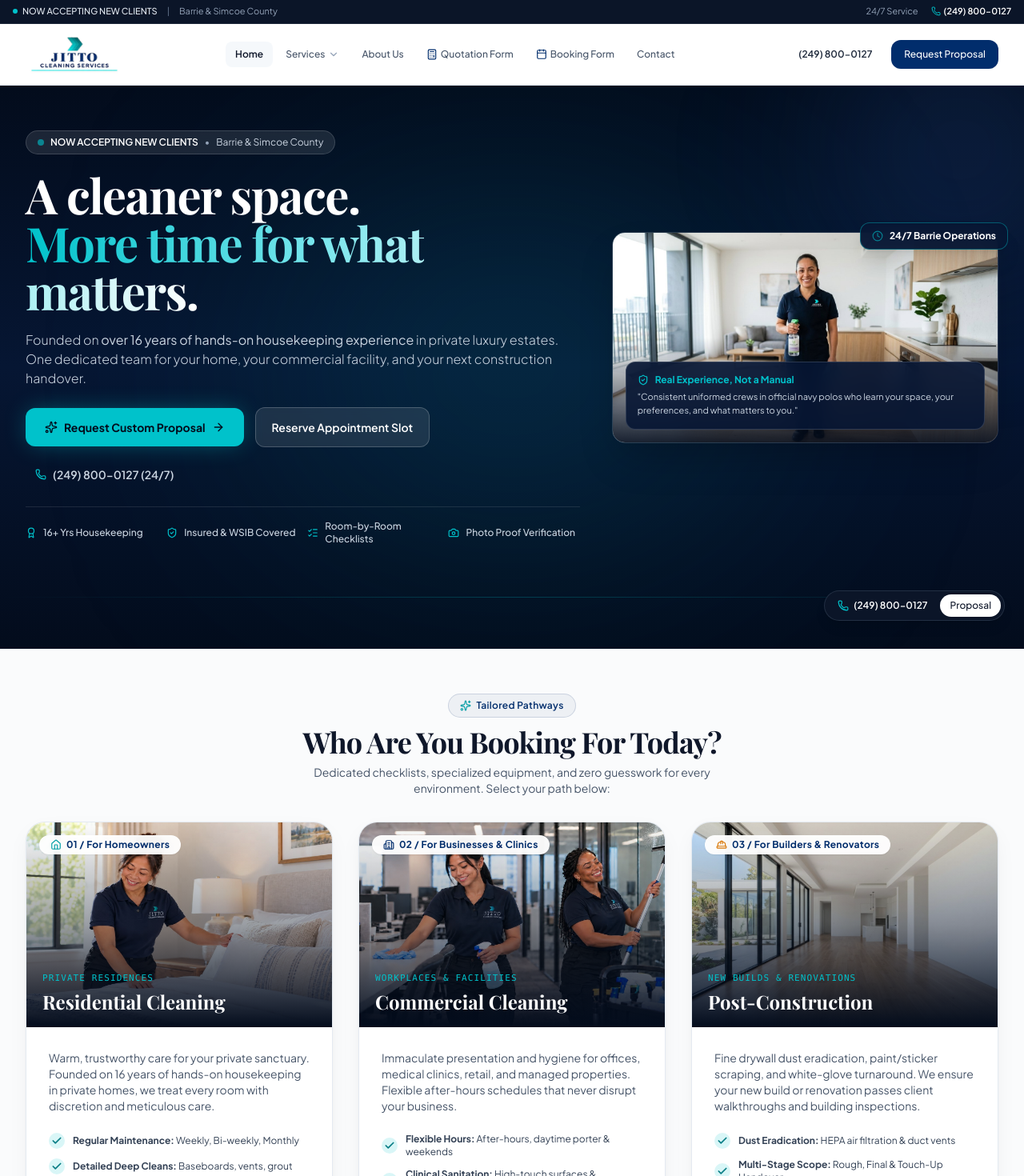
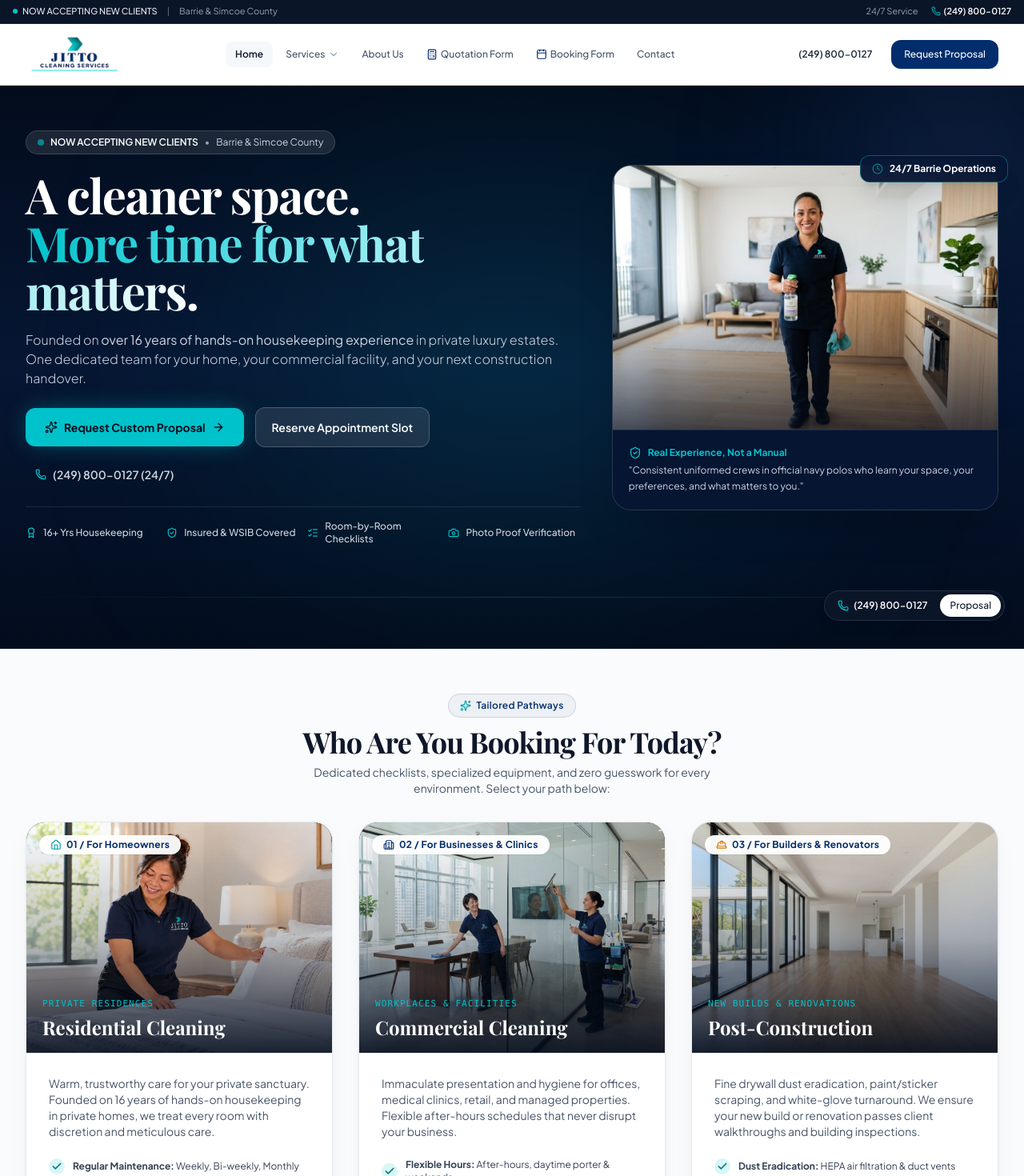
Before and after one commit to ur2dboi/cleaning-, a React (Vite) app: page / in a window 1280 px wide. Shown: the top 1470 px of the page at 80% size. Built offline with nearby package versions, Linux system fonts and the light colour scheme; a web font is replaced by a local one.

Commit message:
Fix image positioning and safe framing for all photos with people to prevent cropping on mobile and desktop

```diff
--- a/src/components/ServicePathCards.tsx
+++ b/src/components/ServicePathCards.tsx
@@ -41,13 +41,13 @@
         <div className="group bg-white rounded-3xl overflow-hidden border border-slate-200/90 shadow-card hover:shadow-card-hover hover:border-jitto-navy/40 transition-all duration-300 flex flex-col justify-between transform hover:-translate-y-1">
           <div>
             {/* Image Container with Gradient & Badge */}
-            <div className="relative h-64 overflow-hidden bg-slate-900">
+            <div className="relative h-64 sm:h-72 overflow-hidden bg-slate-900">
               <img
                 src="/images/residential-hero.jpg"
                 alt="Jitto Residential Housekeeper in official uniform making bed"
-                className="w-full h-full object-cover group-hover:scale-105 transition-transform duration-700 ease-out"
+                className="w-full h-full object-cover object-[25%_center] group-hover:scale-105 transition-transform duration-700 ease-out"
               />
-              <div className="absolute inset-0 bg-gradient-to-t from-jitto-navy-950 via-jitto-navy-950/40 to-transparent" />
+              <div className="absolute inset-0 bg-gradient-to-t from-jitto-navy-950/90 via-jitto-navy-950/25 to-transparent pointer-events-none" />
 
               {/* Floating Frosted Pill */}
               <div className="absolute top-4 left-4 bg-white/95 backdrop-blur-md px-3.5 py-1 rounded-full text-xs font-bold text-jitto-navy tracking-wide flex items-center gap-1.5 shadow-sm">
@@ -126,13 +126,13 @@
         <div className="group bg-white rounded-3xl overflow-hidden border border-slate-200/90 shadow-card hover:shadow-card-hover hover:border-jitto-navy/40 transition-all duration-300 flex flex-col justify-between transform hover:-translate-y-1">
           <div>
             {/* Image Container with Gradient & Badge */}
-            <div className="relative h-64 overflow-hidden bg-slate-900">
+            <div className="relative h-64 sm:h-72 overflow-hidden bg-slate-900">
               <img
                 src="/images/commercial-hero.jpg"
                 alt="Jitto Commercial Cleaning Team in office uniform"
-                className="w-full h-full object-cover group-hover:scale-105 transition-transform duration-700 ease-out"
+                className="w-full h-full object-cover object-[55%_center] group-hover:scale-105 transition-transform duration-700 ease-out"
               />
-              <div className="absolute inset-0 bg-gradient-to-t from-jitto-navy-950 via-jitto-navy-950/40 to-transparent" />
+              <div className="absolute inset-0 bg-gradient-to-t from-jitto-navy-950/90 via-jitto-navy-950/25 to-transparent pointer-events-none" />
 
               {/* Floating Frosted Pill */}
               <div className="absolute top-4 left-4 bg-white/95 backdrop-blur-md px-3.5 py-1 rounded-full text-xs font-bold text-jitto-navy tracking-wide flex items-center gap-1.5 shadow-sm">
@@ -211,13 +211,13 @@
         <div className="group bg-white rounded-3xl overflow-hidden border border-slate-200/90 shadow-card hover:shadow-card-hover hover:border-jitto-navy/40 transition-all duration-300 flex flex-col justify-between transform hover:-translate-y-1">
           <div>
             {/* Image Container with Gradient & Badge */}
-            <div className="relative h-64 overflow-hidden bg-slate-900">
+            <div className="relative h-64 sm:h-72 overflow-hidden bg-slate-900">
               <img
                 src="/images/home-post-construction.jpg"
                 alt="Post-construction handover ready luxury modern home"
                 className="w-full h-full object-cover group-hover:scale-105 transition-transform duration-700 ease-out"
               />
-              <div className="absolute inset-0 bg-gradient-to-t from-jitto-navy-950 via-jitto-navy-950/40 to-transparent" />
+              <div className="absolute inset-0 bg-gradient-to-t from-jitto-navy-950/90 via-jitto-navy-950/25 to-transparent pointer-events-none" />
 
               {/* Floating Frosted Pill */}
               <div className="absolute top-4 left-4 bg-white/95 backdrop-blur-md px-3.5 py-1 rounded-full text-xs font-bold text-jitto-navy tracking-wide flex items-center gap-1.5 shadow-sm">
--- a/src/pages/HomePage.tsx
+++ b/src/pages/HomePage.tsx
@@ -117,29 +117,30 @@
 
             {/* Right Visual Floating Composition */}
             <div className="lg:col-span-5 relative">
-              <div className="relative rounded-2xl overflow-hidden border border-white/15 shadow-2xl group">
-                <img
-                  src="/images/home-uniform-cleaner.jpg"
-                  alt="Jitto cleaner in official uniform"
-                  className="w-full h-auto object-cover group-hover:scale-102 transition-transform duration-700"
-                />
+              <div className="relative rounded-3xl overflow-hidden border border-white/15 shadow-2xl bg-jitto-navy-900 group">
+                <div className="relative aspect-[4/3] sm:aspect-[16/11] overflow-hidden bg-slate-900">
+                  <img
+                    src="/images/home-uniform-cleaner.jpg"
+                    alt="Jitto cleaner in official uniform"
+                    className="w-full h-full object-cover object-[center_12%] group-hover:scale-102 transition-transform duration-700"
+                  />
+                  <div className="absolute inset-0 bg-gradient-to-t from-jitto-navy-950/70 via-transparent to-transparent pointer-events-none" />
+                </div>
 
-                <div className="absolute inset-0 bg-gradient-to-t from-jitto-navy-950/90 via-transparent to-transparent" />
-
-                {/* Floating pill over image */}
-                <div className="absolute bottom-4 left-4 right-4 bg-jitto-navy-900/90 backdrop-blur-md p-3.5 rounded-xl border border-white/15 text-xs text-white">
+                {/* Sub-card below photo (unobstructed view of cleaner on all devices) */}
+                <div className="p-4 sm:p-5 bg-jitto-navy-900/95 backdrop-blur-md border-t border-white/10 text-xs text-white">
                   <div className="flex items-center gap-2 font-bold text-jitto-cyan mb-1">
-                    <ShieldCheck className="w-3.5 h-3.5" />
+                    <ShieldCheck className="w-4 h-4 shrink-0 text-jitto-cyan" />
                     <span>Real Experience, Not a Manual</span>
                   </div>
-                  <p className="text-slate-300 text-[11px] leading-relaxed">
+                  <p className="text-slate-300 text-xs leading-relaxed font-normal">
                     "Consistent uniformed crews in official navy polos who learn your space, your preferences, and what matters to you."
                   </p>
                 </div>
               </div>
 
               {/* Floating 24/7 Badge */}
-              <div className="absolute -top-3 -right-3 bg-jitto-navy-900/95 backdrop-blur-md text-white border border-jitto-cyan/40 px-3.5 py-2 rounded-xl shadow-xl flex items-center gap-2 text-xs font-bold">
+              <div className="absolute -top-3 -right-3 bg-jitto-navy-900/95 backdrop-blur-md text-white border border-jitto-cyan/40 px-3.5 py-2 rounded-xl shadow-xl flex items-center gap-2 text-xs font-bold z-10">
                 <Clock className="w-3.5 h-3.5 text-jitto-cyan animate-pulse" />
                 <span>24/7 Barrie Operations</span>
               </div>
@@ -513,31 +514,31 @@
           </div>
 
           <div className="lg:col-span-7 grid grid-cols-1 sm:grid-cols-2 gap-5">
-            {/* Unique image 1: home-uniform-team.jpg */}
-            <div className="rounded-2xl overflow-hidden border border-slate-200 shadow-card bg-white group">
-              <div className="h-60 overflow-hidden">
+            {/* Dedicated image 1: home-uniform-team.jpg with top headroom */}
+            <div className="rounded-2xl overflow-hidden border border-slate-200 shadow-card bg-white group flex flex-col justify-between">
+              <div className="h-64 sm:h-72 overflow-hidden bg-slate-900">
                 <img
                   src="/images/home-uniform-team.jpg"
-                  alt="Jitto professional cleaning crew in dark navy polo uniform"
-                  className="w-full h-full object-cover group-hover:scale-105 transition-transform duration-500"
+                  alt="Jitto professional cleaning technician in official dark navy polo uniform"
+                  className="w-full h-full object-cover object-[center_12%] group-hover:scale-105 transition-transform duration-500"
                 />
               </div>
-              <div className="p-4 border-t border-slate-100">
+              <div className="p-4 border-t border-slate-100 bg-white">
                 <div className="text-xs font-bold text-slate-900">Official Uniformed Staff</div>
                 <div className="text-[11px] text-slate-500 mt-0.5">Vetted, discreet, and background-checked</div>
               </div>
             </div>
 
-            {/* Unique image 2: home-commercial-workspace.jpg */}
-            <div className="rounded-2xl overflow-hidden border border-slate-200 shadow-card bg-white group">
-              <div className="h-60 overflow-hidden">
+            {/* Dedicated image 2: home-commercial-workspace.jpg */}
+            <div className="rounded-2xl overflow-hidden border border-slate-200 shadow-card bg-white group flex flex-col justify-between">
+              <div className="h-64 sm:h-72 overflow-hidden bg-slate-900">
                 <img
                   src="/images/home-commercial-workspace.jpg"
                   alt="Pristine corporate office workspace"
-                  className="w-full h-full object-cover group-hover:scale-105 transition-transform duration-500"
+                  className="w-full h-full object-cover object-center group-hover:scale-105 transition-transform duration-500"
                 />
               </div>
-              <div className="p-4 border-t border-slate-100">
+              <div className="p-4 border-t border-slate-100 bg-white">
                 <div className="text-xs font-bold text-slate-900">Corporate & Facility Upkeep</div>
                 <div className="text-[11px] text-slate-500 mt-0.5">High-touch sanitization and glass shine</div>
               </div>
```
Also changed, not shown: public/images/commercial-hero.jpg.
